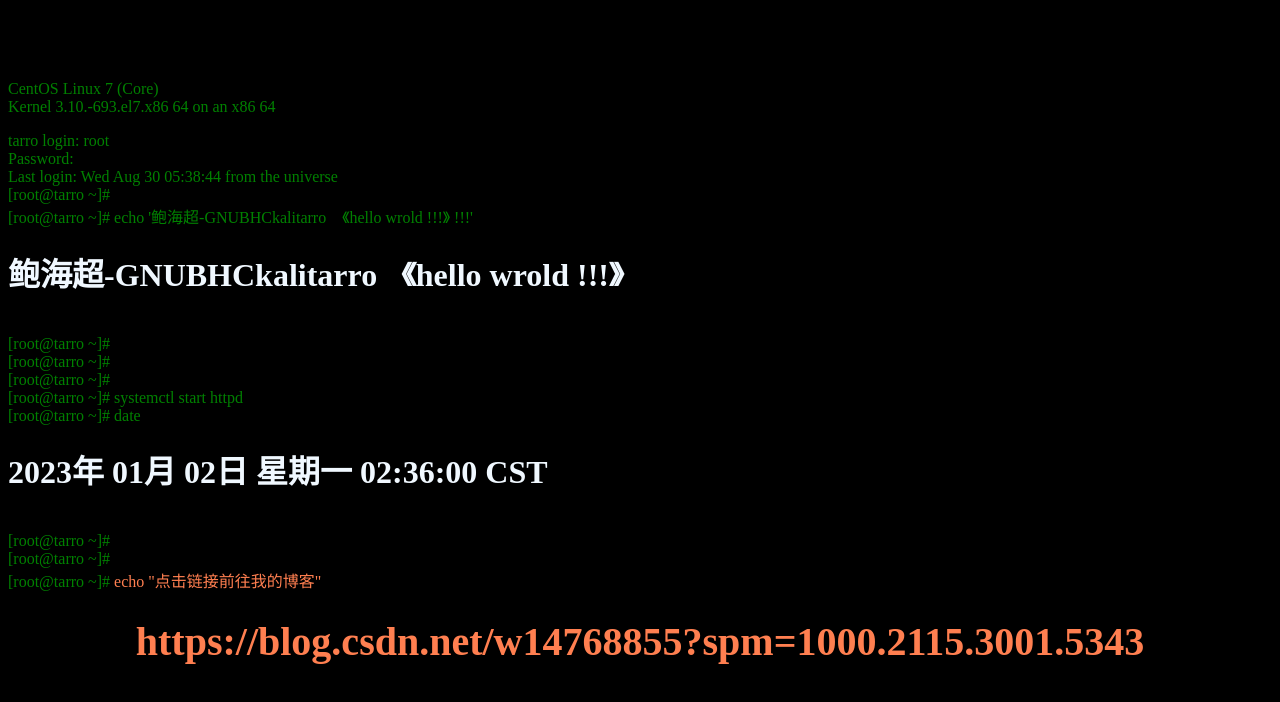
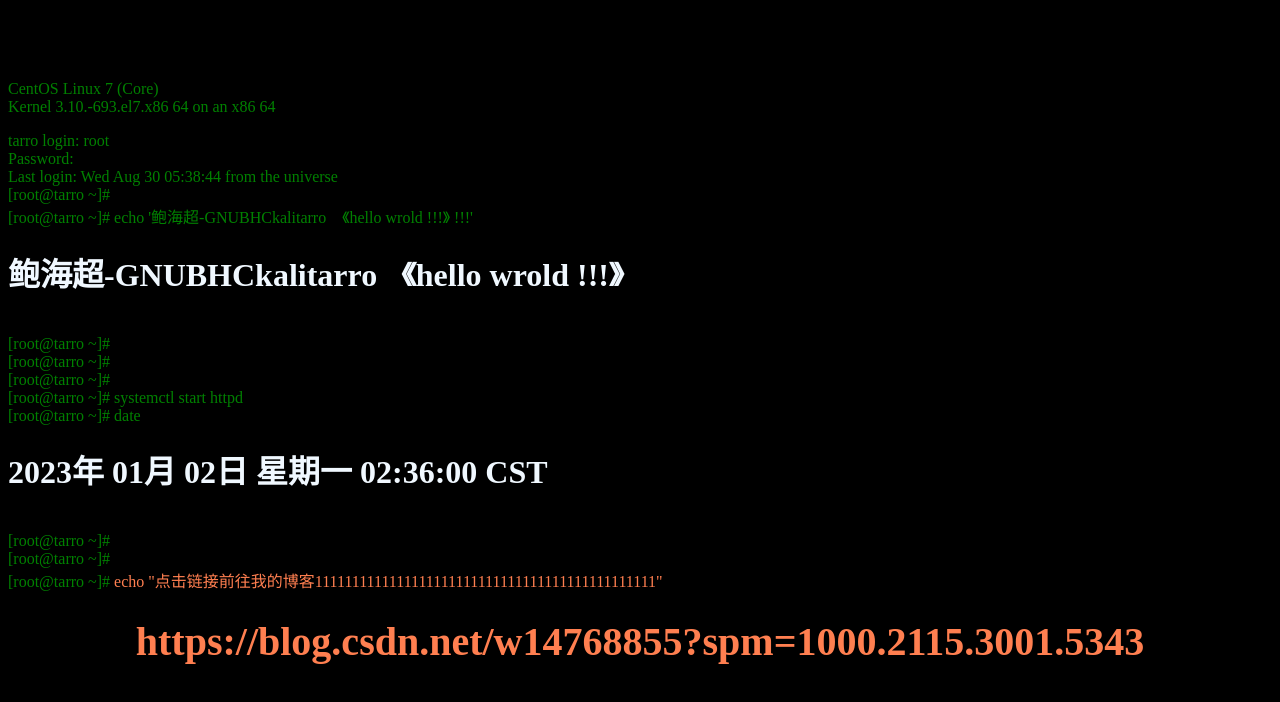
Before and after one commit to KALItarro/KALItarro.github.io, a plain HTML site: page index.html in a window 1280 px wide. Drawn offline with Linux system fonts and the light colour scheme.

Commit message:
Update index.html

```diff
--- a/index.html
+++ b/index.html
@@ -50,7 +50,7 @@
 		<br>
 		[root@tarro ~]#
 		<br>
-		[root@tarro ~]# <span style="color: coral;">echo "点击链接前往我的博客"</span>
+		[root@tarro ~]# <span style="color: coral;">echo "点击链接前往我的博客1111111111111111111111111111111111111111111111"</span>
 		</div>
 		<h1 style="font-size: 40px; color: coral; text-align: center;"><a href="https://blog.csdn.net/w14768855?spm=1000.2115.3001.5343">https://blog.csdn.net/w14768855?spm=1000.2115.3001.5343</a></h1>
 
```
